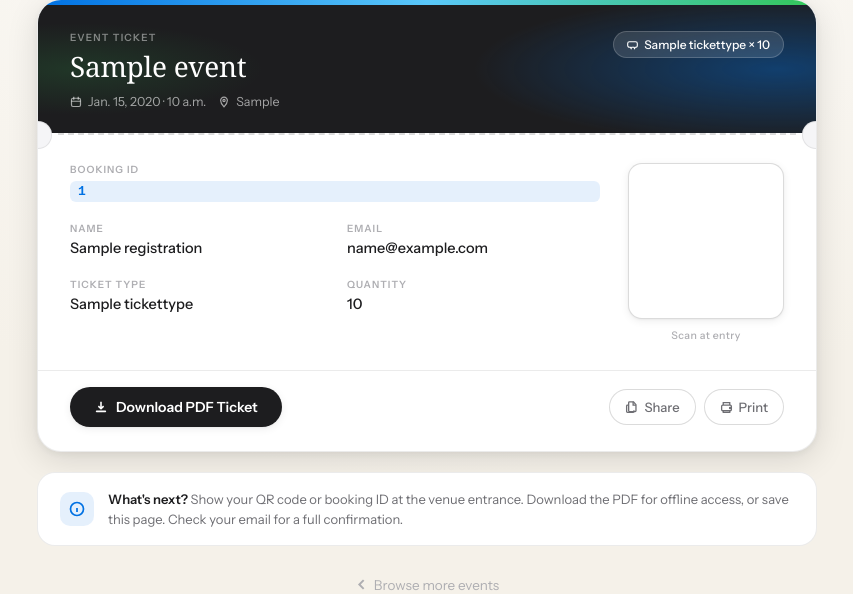
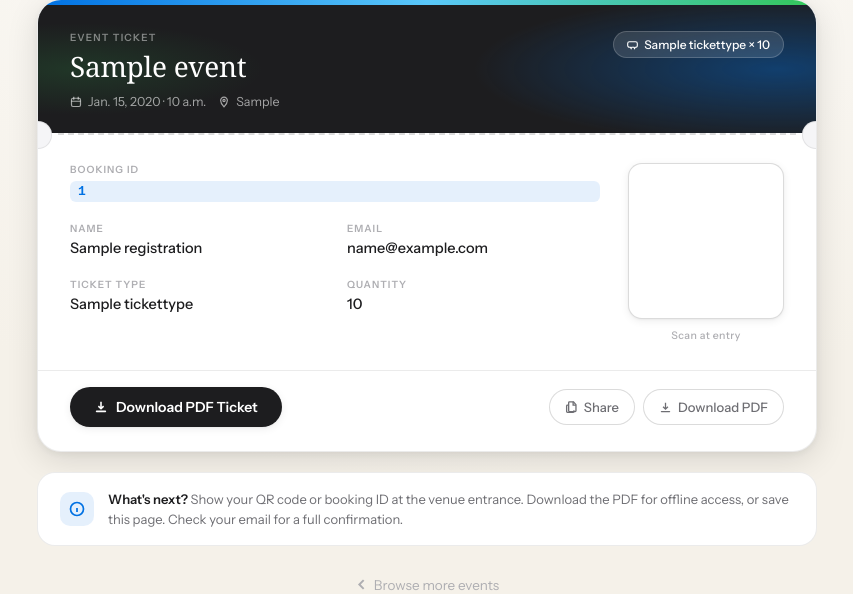
Before and after one commit to HelloCoderCode/event_management, a Django app: page /ticket/1/ in a window 1280 px wide. Shown: the part 284-878 px from the top of the page, without its empty margins (213-1066 px from the left). Run offline with Django 5.2, Linux system fonts and the light colour scheme; tables that the repository leaves empty hold one stand-in row (values such as "Sample post"); some web fonts are replaced.

Commit message:
home deisgn chnage

```diff
--- a/event_management/events/forms.py
+++ b/event_management/events/forms.py
@@ -27,6 +27,11 @@ class EventForm(forms.ModelForm):
             "end_time": forms.TimeInput(attrs={"type": "time"}),
             "registration_deadline": forms.DateTimeInput(attrs={"type": "datetime-local"}),
         }
+
+    def __init__(self, *args, **kwargs):
+        super().__init__(*args, **kwargs)
+        for field in self.fields.values():
+            field.required = True
 
 
 class TicketTypeForm(forms.ModelForm):
--- a/event_management/events/templates/events/ticket_detail.html
+++ b/event_management/events/templates/events/ticket_detail.html
@@ -513,15 +513,13 @@
           </svg>
           Share
         </button>
-        <button class="tk-icon-btn" onclick="window.print()">
+        <a class="tk-icon-btn" href="{% url 'events:ticket_pdf' registration.booking_id %}">
           <svg width="13" height="13" viewBox="0 0 16 16" fill="none" stroke="currentColor" stroke-width="1.6">
-            <path d="M4 5V2h8v3"/>
-            <rect x="2" y="5" width="12" height="7" rx="1.5"/>
-            <path d="M4 12v2h8v-2"/>
-            <circle cx="12.5" cy="8.5" r=".75" fill="currentColor"/>
+            <path d="M8 2v8M5 7l3 3 3-3"/>
+            <path d="M3 13h10" stroke-linecap="round"/>
           </svg>
-          Print
-        </button>
+          Download PDF
+        </a>
       </div>
     </div>
 
--- a/event_management/events/views.py
+++ b/event_management/events/views.py
@@ -276,17 +276,90 @@ def ticket_pdf(request, booking_id):
     response["Content-Disposition"] = f'attachment; filename="ticket-{booking_id}.pdf"'
 
     pdf = canvas.Canvas(response, pagesize=letter)
-    pdf.setFont("Helvetica-Bold", 18)
-    pdf.drawString(72, 750, "Event Ticket")
-    pdf.setFont("Helvetica", 12)
-    pdf.drawString(72, 720, f"Booking ID: {registration.booking_id}")
-    pdf.drawString(72, 700, f"Name: {registration.name}")
-    pdf.drawString(72, 680, f"Email: {registration.email}")
-    pdf.drawString(72, 660, f"Event: {registration.event.title}")
-    pdf.drawString(72, 640, f"Ticket Type: {registration.ticket_type.name}")
-    pdf.drawString(72, 620, f"Quantity: {registration.quantity}")
+    width, height = letter
+    margin = 54
+    card_x = margin
+    card_y = 120
+    card_w = width - margin * 2
+    card_h = height - 200
 
-    pdf.drawImage(ImageReader(img_buffer), 72, 500, width=120, height=120)
+    # Card background
+    pdf.setFillColorRGB(1, 1, 1)
+    pdf.roundRect(card_x, card_y, card_w, card_h, 12, stroke=0, fill=1)
+    pdf.setStrokeColorRGB(0.86, 0.86, 0.86)
+    pdf.roundRect(card_x, card_y, card_w, card_h, 12, stroke=1, fill=0)
+
+    # Accent bar
+    pdf.setFillColorRGB(0.0, 0.44, 0.89)
+    pdf.rect(card_x, card_y + card_h - 6, card_w, 6, stroke=0, fill=1)
+
+    # Dark header band
+    header_h = 120
+    pdf.setFillColorRGB(0.1, 0.1, 0.12)
+    pdf.rect(card_x, card_y + card_h - 6 - header_h, card_w, header_h, stroke=0, fill=1)
+
+    # Header text
+    pdf.setFillColorRGB(1, 1, 1)
+    pdf.setFont("Helvetica-Bold", 10)
+    pdf.drawString(card_x + 20, card_y + card_h - 6 - 24, "EVENT TICKET")
+    pdf.setFont("Helvetica-Bold", 16)
+    pdf.drawString(card_x + 20, card_y + card_h - 6 - 48, registration.event.title)
+    pdf.setFont("Helvetica", 10)
+    pdf.setFillColorRGB(0.8, 0.8, 0.8)
+    pdf.drawString(
+        card_x + 20,
+        card_y + card_h - 6 - 70,
+        f"{registration.event.start_date} {registration.event.start_time} · {registration.event.location}",
+    )
+
+    # Ticket badge
+    pdf.setFillColorRGB(0.25, 0.25, 0.28)
+    badge_w = 150
+    badge_h = 22
+    badge_x = card_x + card_w - badge_w - 20
+    badge_y = card_y + card_h - 6 - 60
+    pdf.roundRect(badge_x, badge_y, badge_w, badge_h, 10, stroke=0, fill=1)
+    pdf.setFillColorRGB(1, 1, 1)
+    pdf.setFont("Helvetica", 9)
+    pdf.drawCentredString(
+        badge_x + badge_w / 2,
+        badge_y + 7,
+        f"{registration.ticket_type.name} x {registration.quantity}",
+    )
+
+    # Body section
+    body_top = card_y + card_h - 6 - header_h - 20
+    left_x = card_x + 20
+    right_x = card_x + card_w - 160
+
+    pdf.setFillColorRGB(0.1, 0.1, 0.12)
+    pdf.setFont("Helvetica-Bold", 10)
+    pdf.drawString(left_x, body_top, "BOOKING ID")
+    pdf.setFillColorRGB(0.0, 0.44, 0.89)
+    pdf.setFont("Helvetica-Bold", 12)
+    pdf.drawString(left_x, body_top - 16, registration.booking_id)
+
+    pdf.setFillColorRGB(0.1, 0.1, 0.12)
+    pdf.setFont("Helvetica", 10)
+    pdf.drawString(left_x, body_top - 40, f"Name: {registration.name}")
+    pdf.drawString(left_x, body_top - 56, f"Email: {registration.email}")
+    pdf.drawString(left_x, body_top - 72, f"Phone: {registration.phone}")
+
+    # QR code
+    pdf.setFillColorRGB(1, 1, 1)
+    pdf.setStrokeColorRGB(0.85, 0.85, 0.85)
+    pdf.roundRect(right_x - 10, body_top - 120, 140, 140, 10, stroke=1, fill=1)
+    pdf.drawImage(ImageReader(img_buffer), right_x, body_top - 110, width=120, height=120)
+
+    # Footer note
+    pdf.setFillColorRGB(0.4, 0.4, 0.45)
+    pdf.setFont("Helvetica", 9)
+    pdf.drawString(
+        card_x + 20,
+        card_y + 20,
+        "Show this ticket or QR code at entry. Keep this PDF for offline access.",
+    )
+
     pdf.showPage()
     pdf.save()
     return response
```
